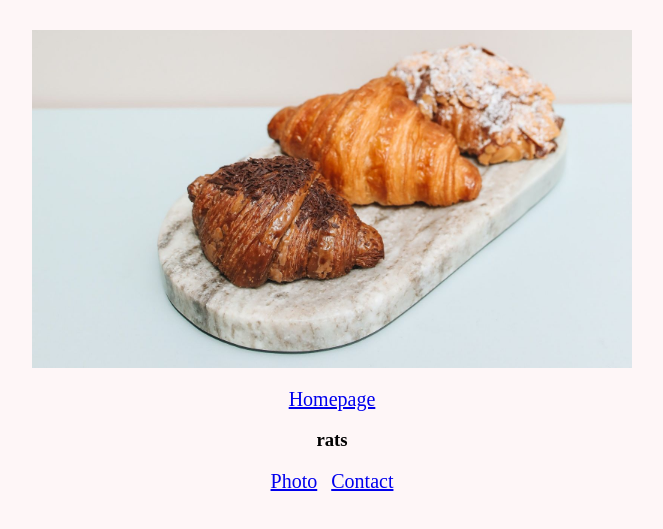
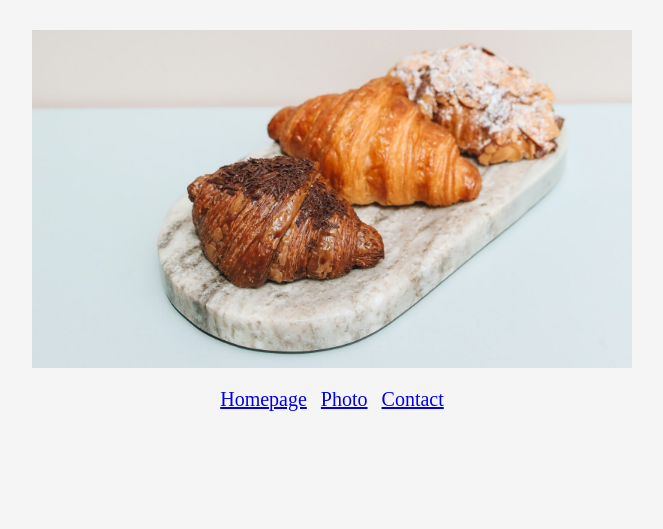
Before and after one commit to niamhtalbot11/crossant-multiple-files, a plain HTML site: page photo.html in a window 1280 px wide. Shown: the part 95-624 px from the top of the page, without its empty margins (308-971 px from the left). Drawn offline with Linux system fonts and the light colour scheme.

Commit message:
updated css
changed background color

```diff
--- a/photo.html
+++ b/photo.html
@@ -10,7 +10,6 @@
     <h1>🥐 A picture of croissants</h1>
     <img src="src/best_french_croissant_recipe.jpg" class="img">
     <a href="index.html">Homepage</a>
-    <h3>rats</h3>
     <a href="photo.html">Photo</a>
     <a href="contact.html">Contact</a>
 </body>
--- a/src/style.css
+++ b/src/style.css
@@ -1,5 +1,5 @@
 body {
-    background-color: #FEF6F7;
+    background-color: whitesmoke;
     text-align: center;
 }
 h1{
```
